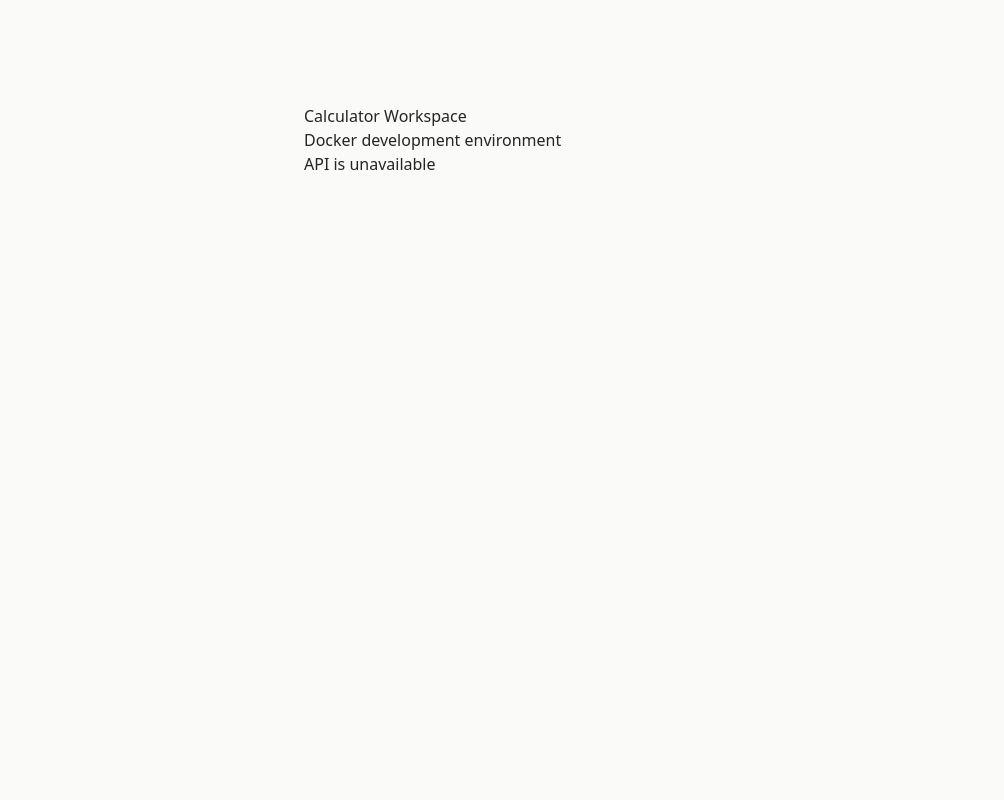
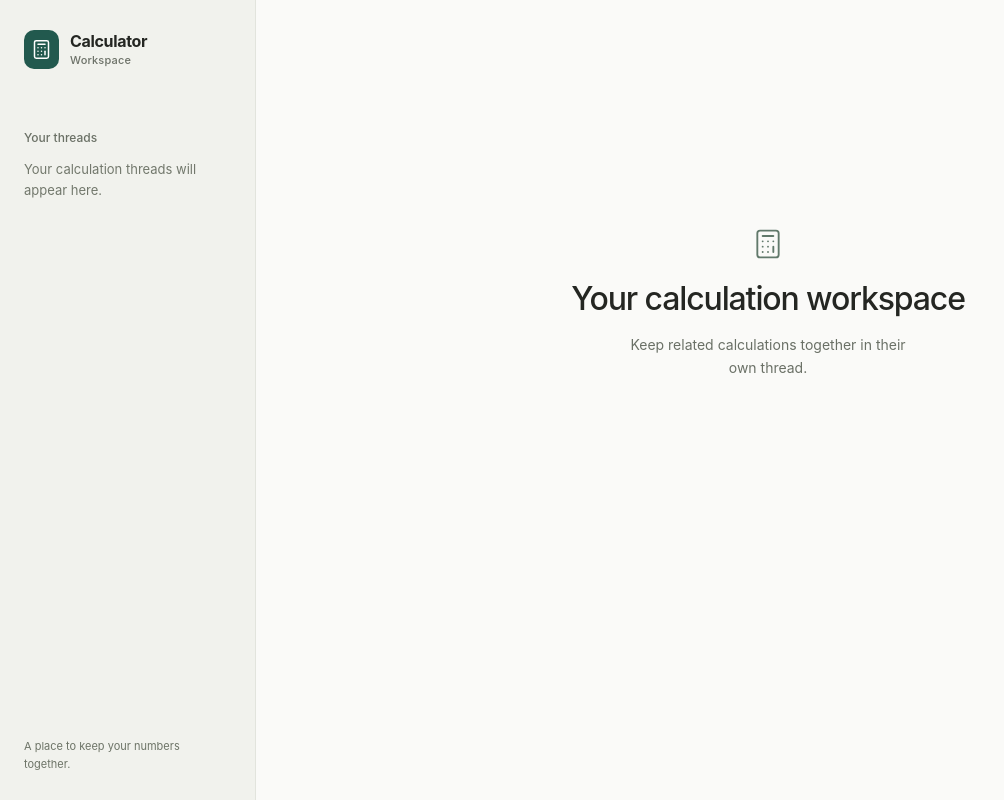
Before and after one commit to manuhazen/full-calculator, a React (Vite) app in the folder apps/web/: page / in a window 1280 px wide. Shown: the whole page, without its empty margins (0-1004 px from the left). Built offline with nearby package versions, Linux system fonts and the light colour scheme; no server answers.

Commit message:
feat(F020): build responsive workspace shell and accessible thread drawer

```diff
--- /dev/null
+++ b/apps/web/scripts/layout-check.cjs
@@ -0,0 +1,25 @@
+const { chromium } = require('/tmp/browser/node_modules/playwright');
+const fs = require('node:fs/promises');
+(async () => {
+  const browser = await chromium.launch({headless: true});
+  try {
+    for (const width of [1440, 768, 390, 320]) {
+      const page = await browser.newPage({viewport: {width, height: 950}});
+      await page.goto('http://web:5173');
+      await page.locator('.app-shell').waitFor();
+      const desktopVisible = await page.locator('.desktop-sidebar').isVisible();
+      if (desktopVisible !== (width >= 768)) throw new Error(`Sidebar visibility at ${width}`);
+      if (width < 768) {
+        await page.getByRole('button', {name: 'Open threads'}).click();
+        await page.getByRole('dialog', {name: 'Calculation threads', exact: true}).waitFor();
+        await page.keyboard.press('Escape');
+        await page.getByRole('button', {name: 'Open threads'}).waitFor();
+      }
+      if (await page.evaluate(() => document.documentElement.scrollWidth > window.innerWidth)) throw new Error(`Horizontal page overflow at ${width}`);
+      await fs.mkdir('/workspace/apps/web/test-results', {recursive:true});
+      await page.screenshot({path:`/workspace/apps/web/test-results/layout-${width}.png`,fullPage:true});
+      console.log(`PASS responsive layout ${width}px and accessible thread drawer`);
+      await page.close();
+    }
+  } finally { await browser.close(); }
+})().catch(error => {console.error(error);process.exitCode=1});
--- a/apps/web/src/App.tsx
+++ b/apps/web/src/App.tsx
@@ -1,12 +1,8 @@
-import { useEffect, useState } from 'react'
+import { Calculator } from 'lucide-react'
+import { WorkspaceLayout } from './components/workspace-layout'
 
 export default function App() {
-  const [health, setHealth] = useState('Connecting to API…')
-  useEffect(() => {
-    fetch('/api/v1/health').then(response => {
-      if (!response.ok) throw new Error('API health check failed')
-      return response.json() as Promise<{ message: string }>
-    }).then(data => setHealth(data.message)).catch(() => setHealth('API is unavailable'))
-  }, [])
-  return <main style={{ fontFamily: 'system-ui', maxWidth: 720, margin: '10vh auto', padding: 24 }}><h1>Calculator Workspace</h1><p>Docker development environment</p><p role="status">{health}</p></main>
+  return <WorkspaceLayout navigation={() => <nav aria-label="Calculation threads" className="thread-navigation"><p className="nav-heading">Your threads</p><p className="sidebar-empty">Your calculation threads will appear here.</p></nav>}>
+    <main id="workspace" className="workspace-body"><div className="workspace-empty"><Calculator size={32} strokeWidth={1.4} /><h1>Your calculation workspace</h1><p>Keep related calculations together in their own thread.</p></div></main>
+  </WorkspaceLayout>
 }
--- /dev/null
+++ b/apps/web/src/components/workspace-layout.tsx
@@ -0,0 +1,22 @@
+import { useState, type ReactNode } from 'react'
+import { Calculator, Menu } from 'lucide-react'
+import { Button } from './ui/button'
+import { Dialog, DialogContent, DialogDescription, DialogTitle, DialogTrigger } from './ui/dialog'
+
+function Brand() {
+  return <div className="brand"><span className="brand-mark"><Calculator size={21} strokeWidth={1.7} /></span><span>Calculator<span className="brand-subtitle">Workspace</span></span></div>
+}
+
+export function WorkspaceLayout({ navigation, children }: { navigation: (close: () => void) => ReactNode; children: ReactNode }) {
+  const [open, setOpen] = useState(false)
+  return <div className="app-shell">
+    <aside className="desktop-sidebar"><Brand />{navigation(() => {})}<p className="sidebar-footer">A place to keep your numbers together.</p></aside>
+    <div className="main-column">
+      <div className="mobile-bar"><Brand /><Dialog open={open} onOpenChange={setOpen}>
+        <DialogTrigger asChild><Button variant="ghost" size="icon" aria-label="Open threads"><Menu /></Button></DialogTrigger>
+        <DialogContent drawer><DialogTitle className="sr-only">Calculation threads</DialogTitle><DialogDescription className="sr-only">Create or switch between your calculation threads.</DialogDescription><Brand />{navigation(() => setOpen(false))}</DialogContent>
+      </Dialog></div>
+      {children}
+    </div>
+  </div>
+}
--- a/apps/web/src/styles.css
+++ b/apps/web/src/styles.css
@@ -31,4 +31,23 @@ svg { flex-shrink: 0; }
 .dialog-content[data-drawer] { inset: 0 auto 0 0; transform: none; width: min(320px, 88vw); padding: 0; border-radius: 0; }
 .dialog-actions { display: flex; gap: 8px; justify-content: flex-end; margin-top: 24px; }
 .sr-only { position: absolute; width: 1px; height: 1px; overflow: hidden; clip: rect(0,0,0,0); white-space: nowrap; }
+.app-shell { display: grid; grid-template-columns: 256px minmax(0, 1fr); min-height: 100dvh; }
+.desktop-sidebar { position: sticky; top: 0; height: 100dvh; display: flex; flex-direction: column; border-right: 1px solid #e2e4dd; background: #f1f2ed; }
+.brand { display: flex; gap: 11px; align-items: center; padding: 30px 24px; font-size: 16px; line-height: 1.15; font-weight: 650; letter-spacing: -.02em; }
+.brand-mark { display: grid; place-items: center; width: 35px; height: 39px; border-radius: 10px; color: #fff; background: #22594e; }
+.brand-subtitle { display: block; margin-top: 4px; font-size: 11px; font-weight: 450; color: #6b7067; letter-spacing: .015em; }
+.main-column { min-width: 0; }
+.thread-navigation { min-height: 0; padding: 0 14px; flex: 1; overflow-y: auto; scrollbar-width: thin; scrollbar-color: #c7cdc3 transparent; }
+.nav-heading { padding: 0 10px; margin: 30px 0 12px; color: #6a7065; font-size: 12px; font-weight: 550; }
+.sidebar-empty { padding: 0 10px; color: #72786c; font-size: 13px; line-height: 1.6; }
+.sidebar-footer { margin: auto 0 0; padding: 26px 24px; max-width: 230px; color: #6d7467; font-size: 11px; line-height: 1.7; }
+.mobile-bar { display: none; }
+.workspace-body { padding: 36px 48px 48px; max-width: 1440px; margin-inline: auto; }
+.workspace-empty { display: flex; flex-direction: column; align-items: center; justify-content: center; min-height: 70dvh; text-align: center; max-width: 430px; margin: auto; }
+.workspace-empty > svg { margin-bottom: 20px; color: #61796b; }
+.workspace-empty h1 { font-size: clamp(25px, 3vw, 32px); letter-spacing: -.035em; line-height: 1.2; font-weight: 550; margin: 0 0 14px; }
+.workspace-empty p { margin: 0 0 25px; line-height: 1.65; font-size: 14px; color: #6a7066; max-width: 300px; }
+@media (max-width: 1050px) and (min-width: 768px) { .app-shell { grid-template-columns: 224px minmax(0, 1fr); } .workspace-body { padding-inline: 32px; } }
+@media (max-width: 767px) { .app-shell { display: block; } .desktop-sidebar { display: none; } .mobile-bar { display: flex; justify-content: space-between; align-items: center; min-height: 76px; padding-right: 16px; border-bottom: 1px solid #e4e5df; background: #fafaf8; } .mobile-bar .brand { padding: 18px 20px; } .mobile-bar .brand-mark { height: 34px; width: 32px; } .workspace-body { padding: 24px 20px 32px; } .workspace-empty { min-height: 65dvh; } }
+@media (max-width: 360px) { .workspace-body { padding-inline: 14px; } }
 @media (prefers-reduced-motion: reduce) { *, *::before, *::after { animation-duration: .01ms !important; transition-duration: .01ms !important; scroll-behavior: auto !important; } }
```
Also changed, not shown: 2 other files (tests, documents, lock files or other folders).
